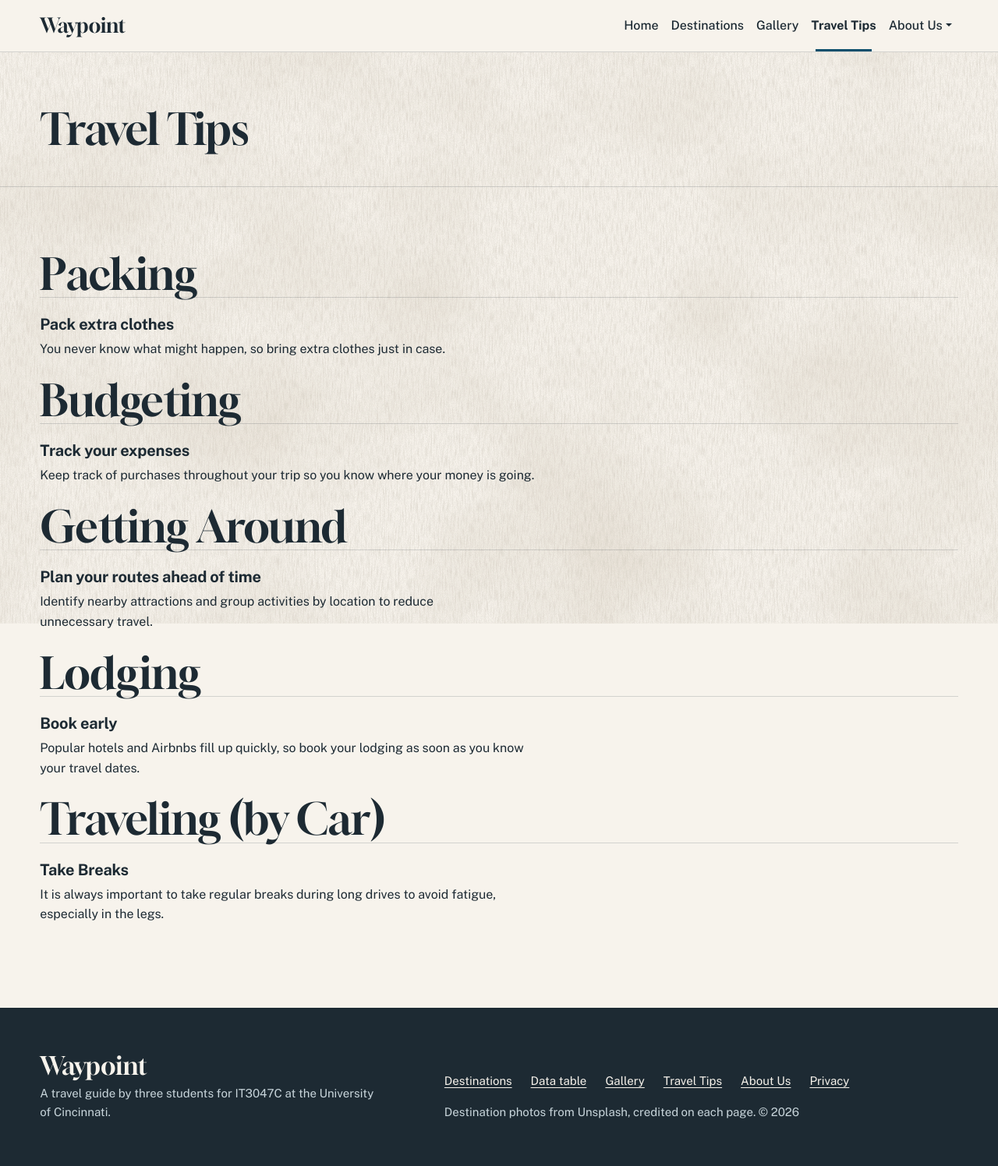
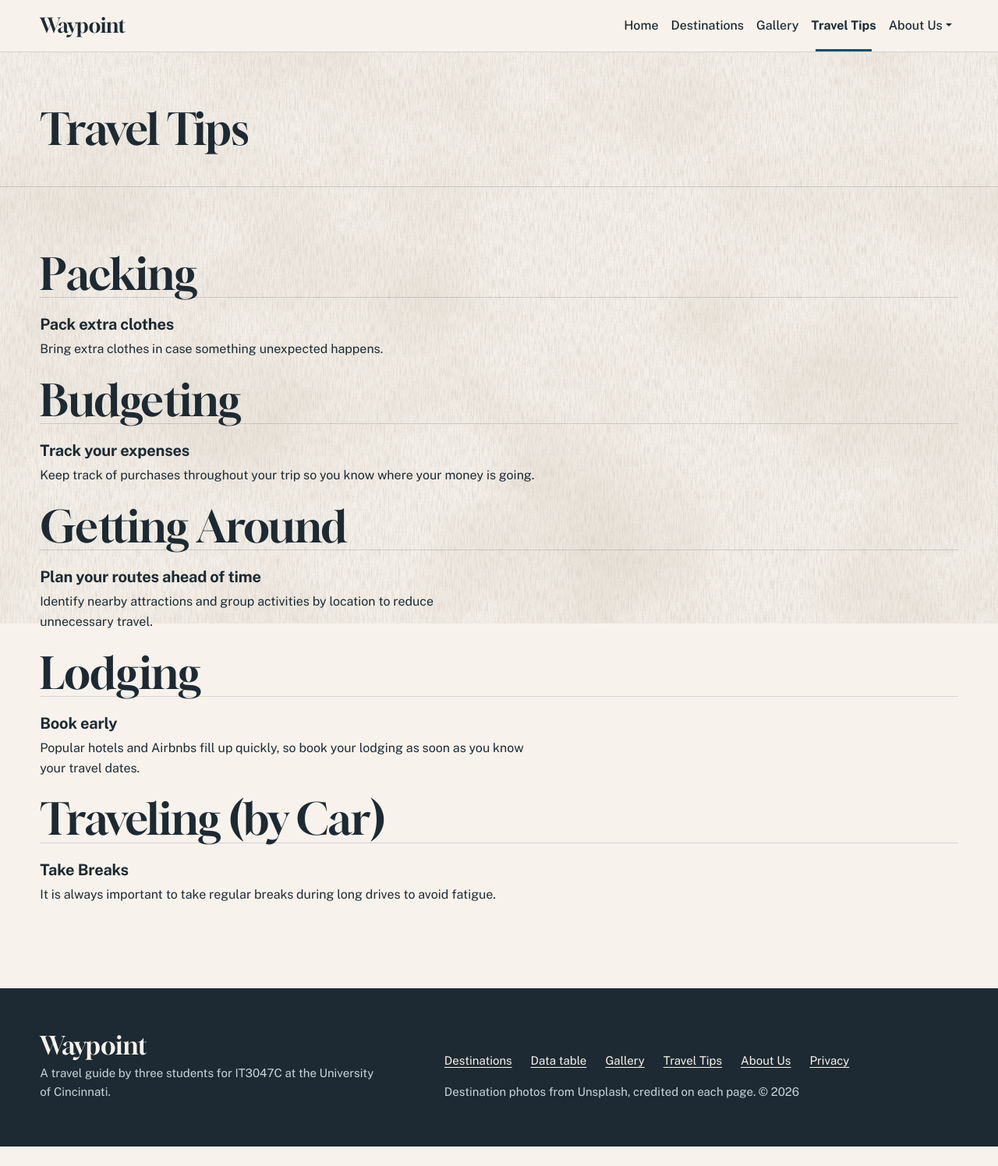
Before and after one commit to kymanirjarrett/waypoint, an ASP.NET Core app: page /tips in a window 1280 px wide. Shown: the whole page at 78% size. After the commit the page ends 1471 px from the top, so only its background shows below. Run offline with ASP.NET Core 8, Linux system fonts and the light colour scheme; style sheets or scripts are compiled from the project's sources.

Commit message:
Changed part of body for first tip

```diff
--- a/Waypoint/Views/Home/Tips.cshtml
+++ b/Waypoint/Views/Home/Tips.cshtml
@@ -10,7 +10,7 @@
 
     <h2 class="wp-title">Packing</h2>
     <partial name="_TipCard"
-        model='new Tip("Pack extra clothes", "You never know what might happen, so bring extra clothes just in case.")' />
+        model='new Tip("Pack extra clothes", "Bring extra clothes in case something unexpected happens.")' />
 
 
     <h2 class="wp-title">Budgeting</h2>
@@ -27,6 +27,6 @@
 
     <h2 class="wp-title">Traveling (by Car)</h2>
     <partial name="_TipCard"
-             model='new Tip("Take Breaks", "It is always important to take regular breaks during long drives to avoid fatigue, especially in the legs.")' />
+             model='new Tip("Take Breaks", "It is always important to take regular breaks during long drives to avoid fatigue.")' />
 
 </section>
```
